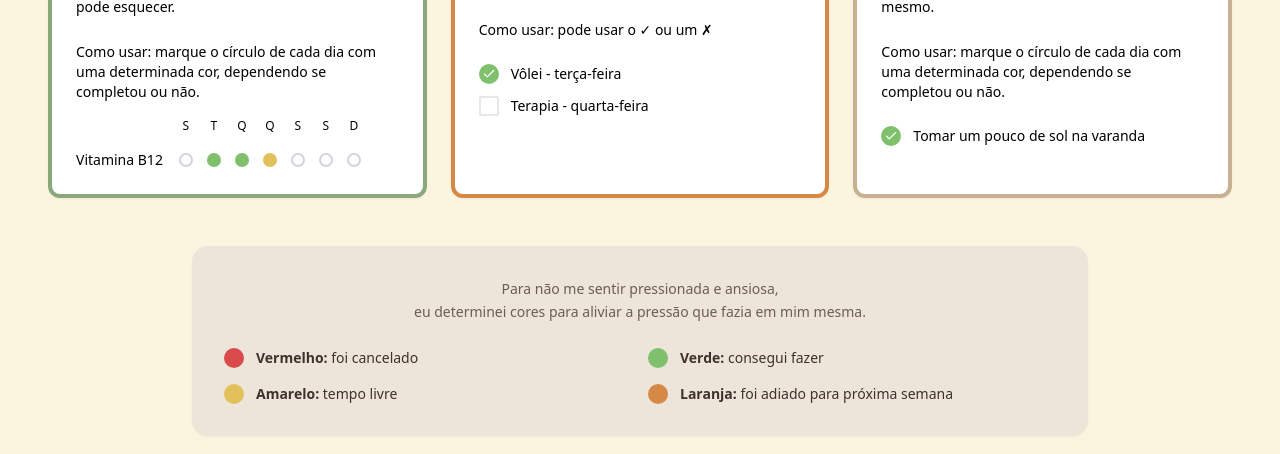
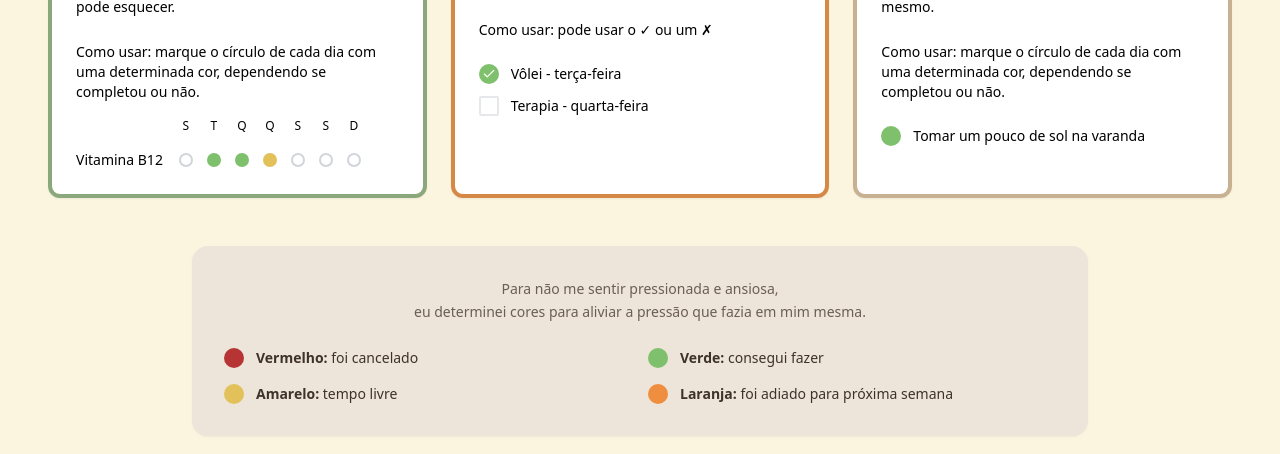
Before and after one commit to BrendaFigueira8/SUN-WEB, a React (Vite) app: page / in a window 1280 px wide. Shown: the part 1160-1614 px from the top of the page. Built offline with nearby package versions, Linux system fonts and the light colour scheme.

Commit message:
atualização: correção das cores na legenda de status e remoção do ícone de verificação nas tarefas semanais

```diff
--- a/src/components/StatusLegend.tsx
+++ b/src/components/StatusLegend.tsx
@@ -8,7 +8,7 @@
       </p>
       <div className="grid grid-cols-1 md:grid-cols-2 gap-4 text-sm">
         <div className="flex items-center gap-3">
-          <div className="w-5 h-5 rounded-full bg-[#D94A4A] flex-shrink-0" />
+          <div className="w-5 h-5 rounded-full bg-[#b73434] flex-shrink-0" />
           <p className="text-[#3E322A]">
             <span className="font-semibold">Vermelho:</span> foi cancelado
           </p>
@@ -26,7 +26,7 @@
           </p>
         </div>
         <div className="flex items-center gap-3">
-          <div className="w-5 h-5 rounded-full bg-[#D68847] flex-shrink-0" />
+          <div className="w-5 h-5 rounded-full bg-[#ef8e3e] flex-shrink-0" />
           <p className="text-[#3E322A]">
             <span className="font-semibold">Laranja:</span> foi adiado para próxima semana
           </p>
--- a/src/components/WeeklyTasks.tsx
+++ b/src/components/WeeklyTasks.tsx
@@ -19,7 +19,6 @@
         <div className="space-y-3">
           <div className="flex items-center gap-3">
             <div className="w-5 h-5 rounded-full bg-[#7FC06C] flex items-center justify-center flex-shrink-0">
-              <Check className="w-3.5 h-3.5 text-white" />
             </div>
             <p className="text-sm text-foreground">Tomar um pouco de sol na varanda</p>
           </div>
```
